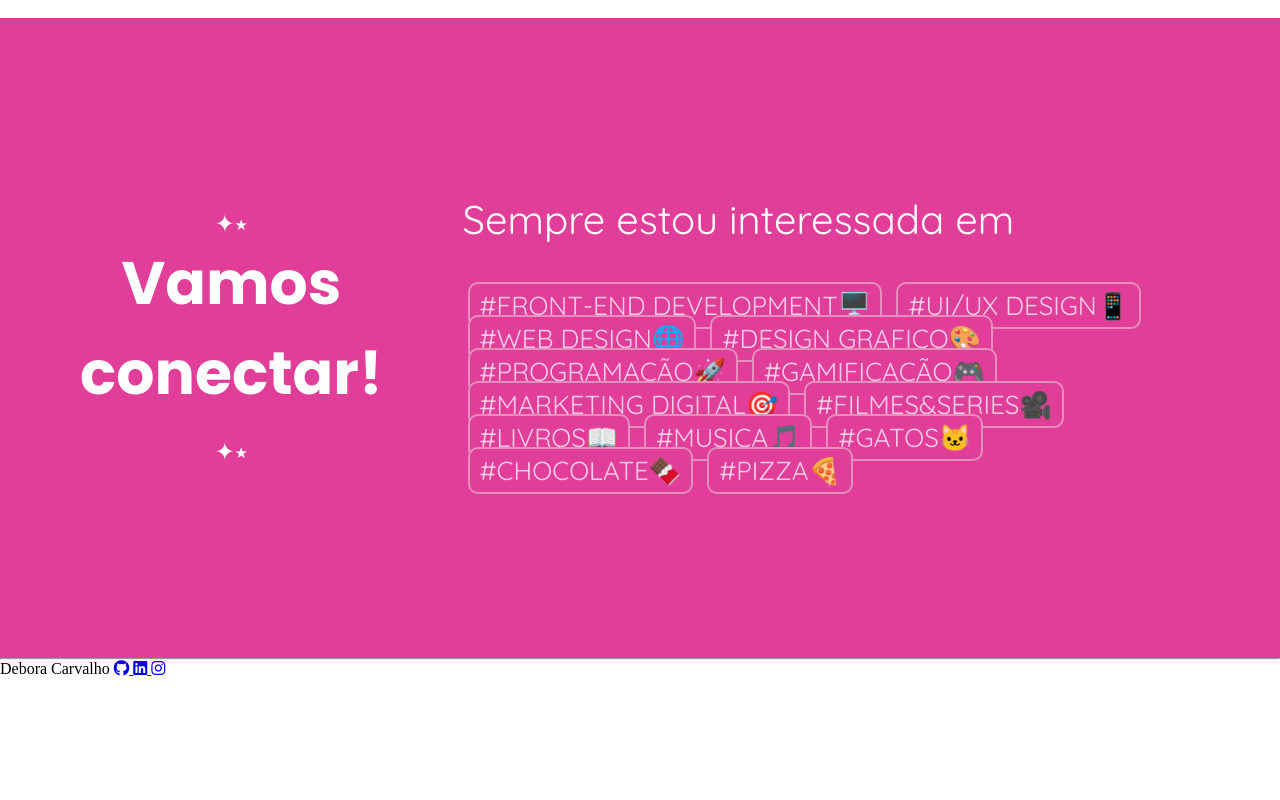
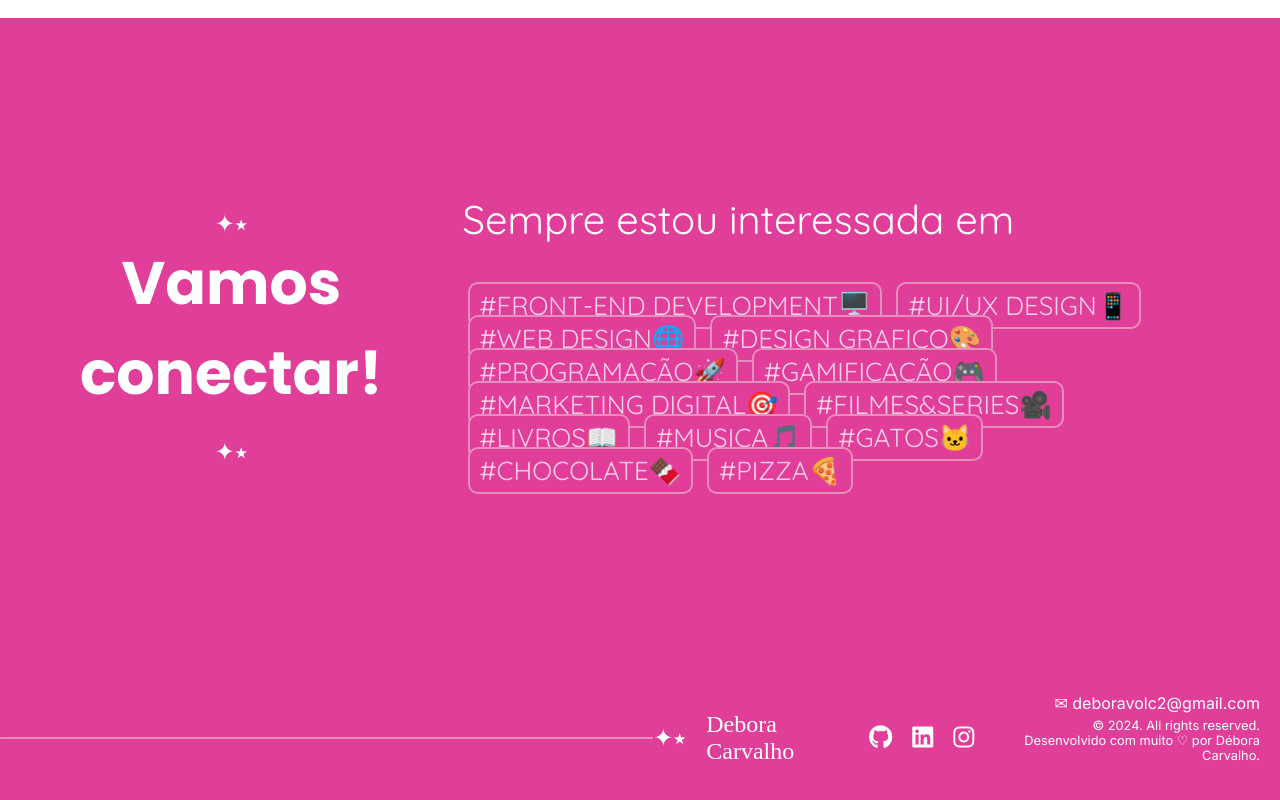
Before and after one commit to Debora-Carvalho/DeboraCarvalho, a plain HTML site: page index.html in a window 1280 px wide. Shown: the part 4087-4887 px from the top of the page. Before the commit the page ends 4765 px from the top, so only its background shows below. Drawn offline with Linux system fonts and the light colour scheme.

Commit message:
alteração footer, acrescentar icones e credits

```diff
--- a/index.html
+++ b/index.html
@@ -195,9 +195,9 @@
         </section>
         <section class="contatos">
             <div class="contatos-titulo">
-                <span id="estrelaE-contatos-titulo">✦⭑</span>
+                <span id="estrela-contatos-titulo">✦⭑</span>
                 <h3>Vamos conectar!</h3>
-                <span id="estrelaD-contatos-titulo">✦⭑</span>
+                <span id="estrela-contatos-titulo">✦⭑</span>
             </div>
             <div class="contatos-container-tag">
                 <p>Sempre estou interessada em</p>
@@ -220,8 +220,9 @@
         </section>
     </main>
     <footer>
-        <hr class="faixa-separacao">
+        <hr class="faixa-separacao"><span id="estrela-contatos-titulo">✦⭑</span>
         <span class="logo-footer">Debora Carvalho</span>
+        <div class="icones-contatos-footer">
             <a class="botao-footer-github" href="https://github.com/Debora-Carvalho/DeboraCarvalho" target="_Blank">
                 <i class="fab fa-github"></i>
             </a>
@@ -231,6 +232,12 @@
             <a class="botao-footer-instagram" href="https://www.instagram.com/deboravicarvalho/" target="_Blank">
                 <i class="fab fa-instagram"></i>
             </a>
+        </div>
+        <div class="credits-footer">
+            <p class="footer-email">✉ deboravolc2@gmail.com</p>
+            <p class="footer-copy">	&copy; 2024. All rights reserved. </p>
+            <p class="footer-copy">Desenvolvido com muito ♡ por Débora Carvalho.</p>
+        </div>
     </footer>
 </body>
 </html>
--- a/styles.css
+++ b/styles.css
@@ -1,5 +1,4 @@
 
-/* Estilo do cabeçalho */
 @import url('https://fonts.googleapis.com/css2?family=Barlow:ital,wght@0,100;0,200;0,300;0,400;0,500;0,600;0,700;0,800;0,900;1,100;1,200;1,300;1,400;1,500;1,600;1,700;1,800;1,900&family=Inter:wght@100..900&family=Poppins:ital,wght@0,100;0,200;0,300;0,400;0,500;0,600;0,700;0,800;0,900;1,100;1,200;1,300;1,400;1,500;1,600;1,700;1,800;1,900&family=Quicksand:wght@300..700&display=swap');
 
 * {
@@ -92,9 +91,9 @@ nav {
     margin-top: 1rem;
     position: fixed;
     bottom: 20px;
-    right: 40px;
+    right: 20px;
+}
 
-}
 
 .principal h1{
     margin-top: 20rem;
@@ -431,8 +430,7 @@ nav {
     text-align: center;
 }
 
-#estrelaE-contatos-titulo,
-#estrelaD-contatos-titulo {
+#estrela-contatos-titulo {
     color: #FFFFFF;
     font-size: 24px;
 }
@@ -472,3 +470,57 @@ nav {
     color: #E13E99;
     border: 2px solid #ffcde8;
 }
+
+/* estilização do footer */
+
+footer {
+    background-color: #E13E99;
+    height: 20vh;
+    padding: 20px 0;
+    display: flex;
+    justify-content: space-between;
+    align-items: center;
+}
+
+hr.faixa-separacao {
+    width: 55%;
+    border: none;
+    height: 2px;
+    background-color: #E68FBF;
+    border-radius: 5px;
+}
+
+.logo-footer {
+    font-size: 1.5rem;
+    color: #FFFFFF;
+    margin-left: 20px;
+}
+
+.icones-contatos-footer {
+    display: flex;
+    justify-content: center;
+    align-items: center;
+}
+
+.icones-contatos-footer a {
+    color: #FFFFFF;
+    font-size: 1.5rem;
+    margin: 0 10px;
+}
+
+.credits-footer {
+    font-family: Inter;
+    text-align: right;
+    color: #FFFFFF;
+    margin-right: 20px;
+    margin-bottom: 20px;
+}
+
+.footer-email {
+    margin-bottom: 5px;
+}
+
+.footer-copy {
+    margin: 0;
+    font-size: 0.8rem;
+}
```
Lines whose indentation alone changed are shown as unchanged.
